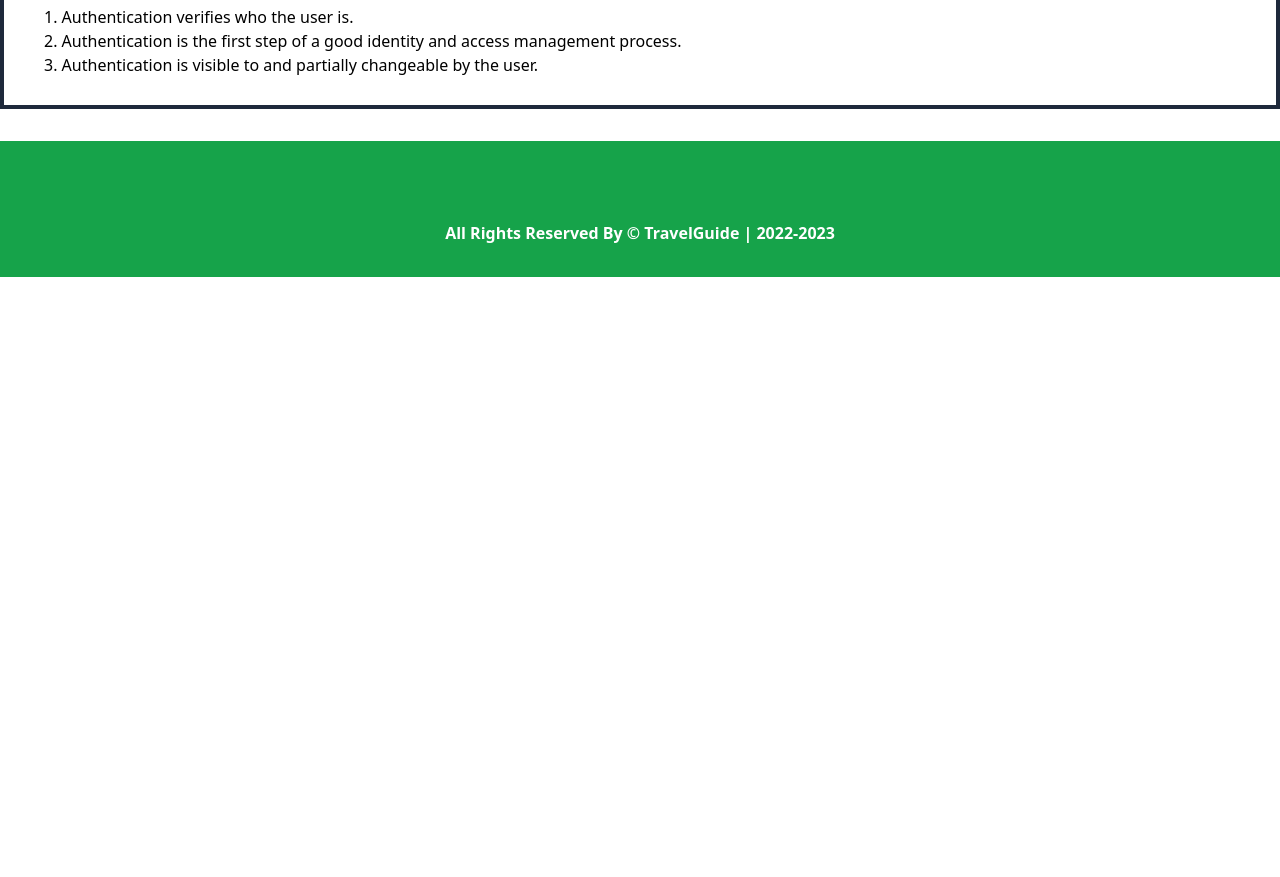
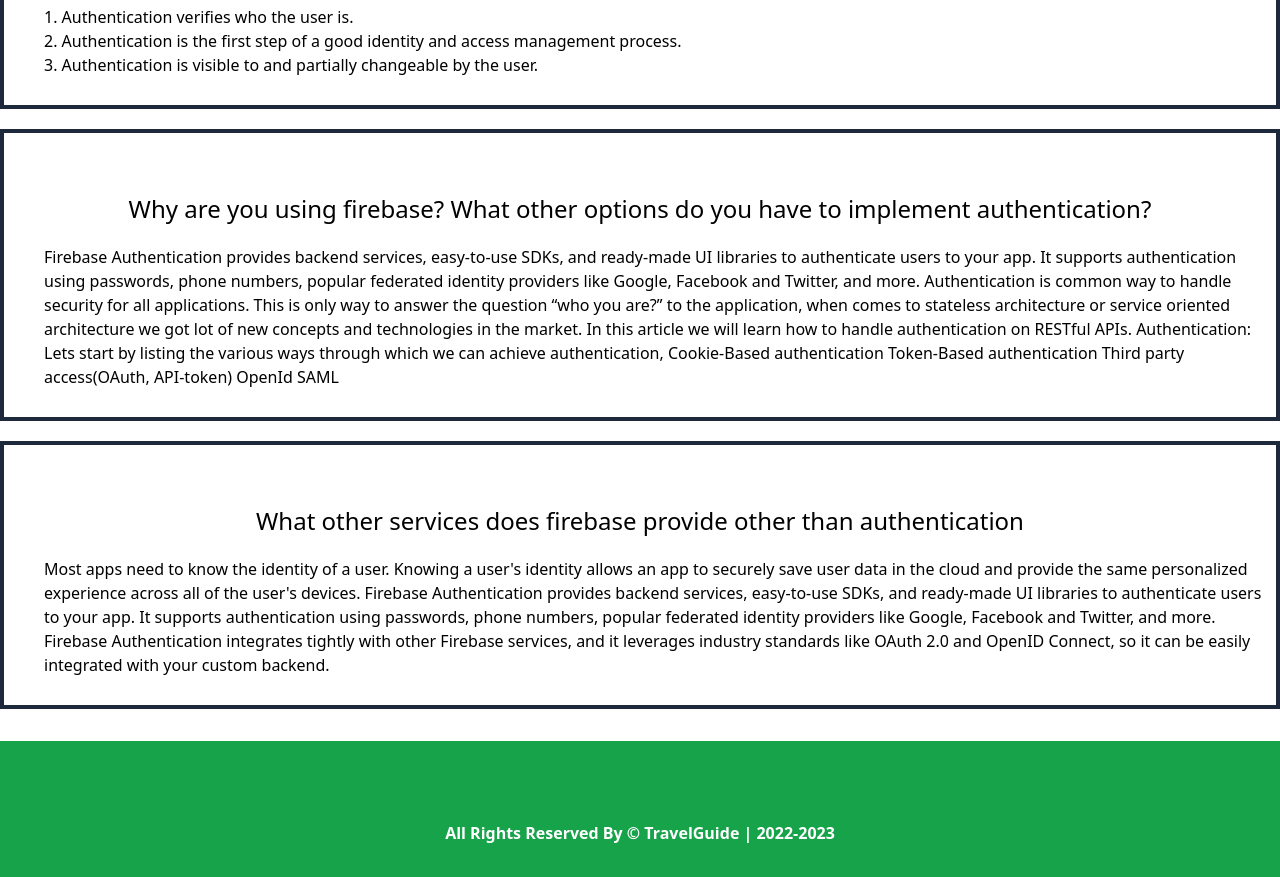
Before and after one commit to ador27/independent-service-provider, a React (Create React App) app: page /blogs in a window 1280 px wide. Shown: the part 327-1204 px from the top of the page. Before the commit the page ends 800 px from the top, so only its background shows below. Built offline with nearby package versions, Linux system fonts and the light colour scheme.

Commit message:
blog page complete

```diff
--- a/src/Components/Blogs/Blogs.js
+++ b/src/Components/Blogs/Blogs.js
@@ -17,6 +17,21 @@
 
                 </div>
             </div>
+            <div className='border-4 border-slate-800 mt-5 py-7'>
+                <h1 className='mt-8 mb-5 text-2xl'>Why are you using firebase? What other options do you have to implement authentication?</h1>
+                <div className='text-left pl-10'>
+                    <h3 className='text-base'>Firebase Authentication provides backend services, easy-to-use SDKs, and ready-made UI libraries to authenticate users to your app. It supports authentication using passwords, phone numbers, popular federated identity providers like Google, Facebook and Twitter, and more.
+                        Authentication is common way to handle security for all applications. This is only way to answer the question “who you are?” to the application, when comes to stateless architecture or service oriented architecture we got lot of new concepts and technologies in the market. In this article we will learn how to handle authentication on RESTful APIs. Authentication:
+                        Lets start by listing the various ways through which we can achieve authentication, Cookie-Based authentication Token-Based authentication Third party access(OAuth, API-token) OpenId SAML</h3>
+                </div>
+            </div>
+            <div className='border-4 border-slate-800 mt-5 py-7'>
+                <h1 className='mt-8 mb-5 text-2xl'>What other services does firebase provide other than authentication</h1>
+                <div className='text-left pl-10'>
+                    <h3 className='text-base'>Most apps need to know the identity of a user. Knowing a user's identity allows an app to securely save user data in the cloud and provide the same personalized experience across all of the user's devices.
+                        Firebase Authentication provides backend services, easy-to-use SDKs, and ready-made UI libraries to authenticate users to your app. It supports authentication using passwords, phone numbers, popular federated identity providers like Google, Facebook and Twitter, and more. Firebase Authentication integrates tightly with other Firebase services, and it leverages industry standards like OAuth 2.0 and OpenID Connect, so it can be easily integrated with your custom backend.</h3>
+                </div>
+            </div>
 
         </div>
     );
```
